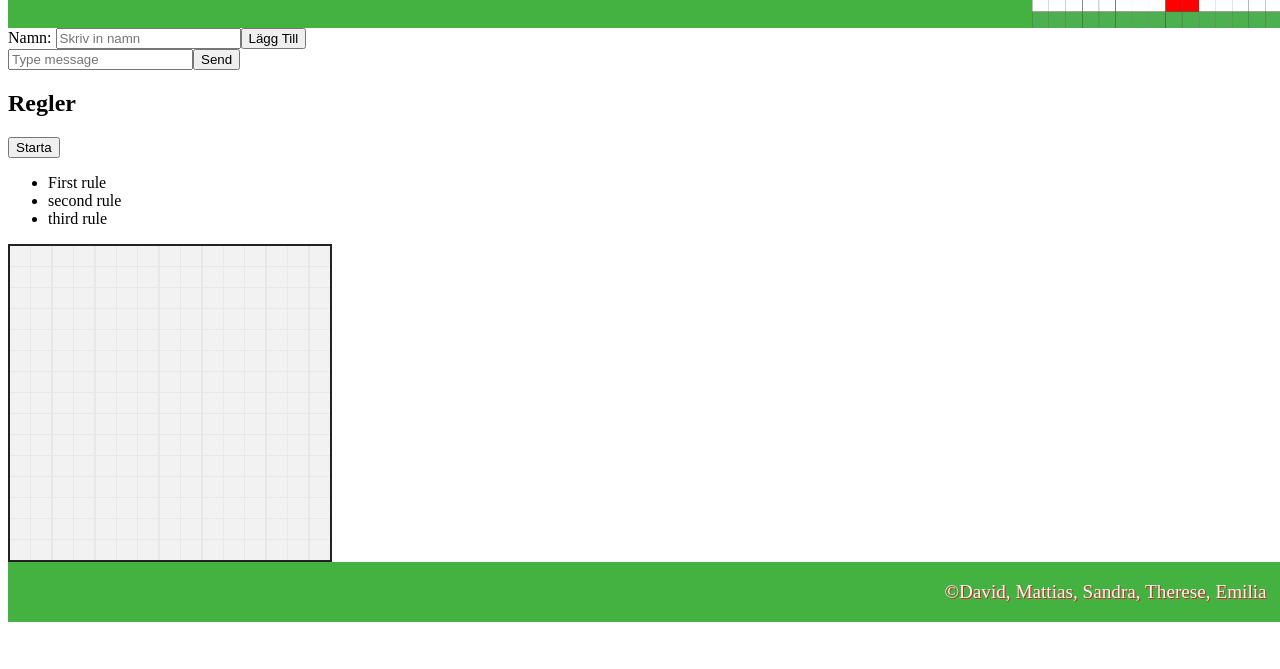
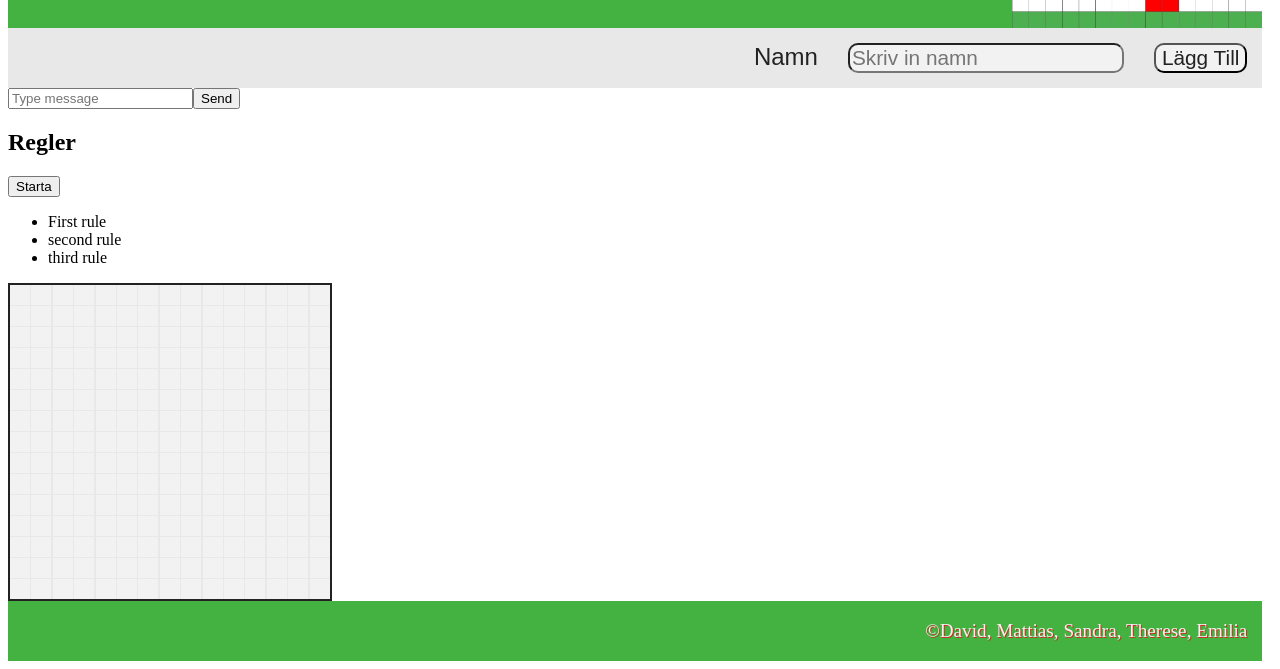
Before and after one commit to davidstalgren/apiutv-grupp-8, a website built with Vite: page frontend/index.html in a window 1280 px wide. Shown: the part 230-899 px from the top of the page. Before the commit the page ends 860 px from the top, so only its background shows below. Built offline with nearby package versions, Linux system fonts and the light colour scheme; files whose address does not match are found by name.

Commit message:
Styled logindiv.

```diff
--- a/frontend/scripts/addUsers.js
+++ b/frontend/scripts/addUsers.js
@@ -6,7 +6,10 @@ export function renderAddUsers() {
     const label = document.createElement('label');
     const inputElement = document.createElement('input');
     const btn = document.createElement('button');
-    label.innerHTML = 'Namn: ';
+    label.innerHTML = 'Namn ';
+    label.className = 'loginText'
+    inputElement.className = 'loginParts';
+    btn.className = 'loginParts';
     inputElement.placeholder = 'Skriv in namn';
     btn.innerHTML = 'Lägg Till';
 
--- a/frontend/style.scss
+++ b/frontend/style.scss
@@ -1,3 +1,7 @@
+/*----------------------------------------------------------------------------------------------------------
+-----------------------  HEADER AND FOOTER -----------------------------------------------------------------
+----------------------------------------------------------------------------------------------------------*/
+
 h1 {
   font-size: 10rem;
   display: inline-block;
@@ -9,7 +13,7 @@ h1 {
 }
 
 .headerDiv{
-  width: 99.5vw;
+  width: 98vw;
   display:flex;
   justify-content:space-between;
   background-color: #43B241;
@@ -24,7 +28,7 @@ h1 {
 .footer{
   font-size:larger;
   background-color: #43B241;
-  width:99.5vw;
+  width:98vw;
   display:flex;
   justify-content:end;
   color: #F2F2F2;
@@ -34,6 +38,42 @@ h1 {
 .footerP{
   margin-right:15px;
 }
+
+
+/*-------------------------------------------------------------------------------------------------------------
+--------------------- LOGIN -----------------------------------------------------------------------------------
+-------------------------------------------------------------------------------------------------------------*/
+
+.userContainer{
+  background-color: #E8E8E8;
+  width: 98vw;
+  display: flex;
+  justify-content: end;
+}
+
+.loginParts{
+  margin: 15px;
+  font-size: 1.3rem;
+  border-radius: 10px;
+  background-color: #F2F2F2;
+  color:#222222;
+}
+
+.loginText{
+  margin: 15px;
+  font-size: 1.5rem;
+  color:#222222;
+  font-family: Arial, Helvetica, sans-serif;
+}
+
+
+
+
+
+
+
+
+
 
 .gridContainer {
   display: grid;
```
Also changed, not shown: frontend/style.css.
